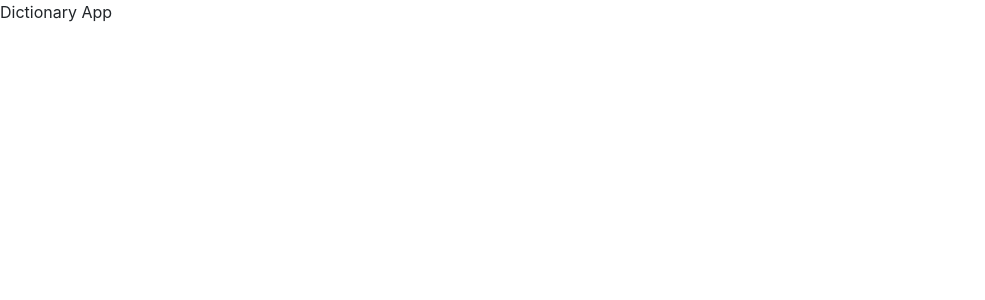
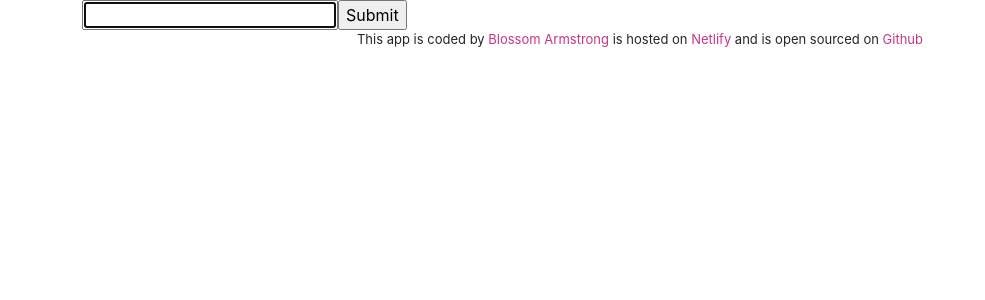
Before and after one commit to BLSSMA/dictionary-app, a React (Create React App) app: page / in a window 1280 px wide. Shown: the top 300 px of the page, without its empty margins (0-985 px from the left). Built offline with nearby package versions, Linux system fonts and the light colour scheme.

Commit message:
created basic search function and keyword storage

```diff
--- a/src/App.css
+++ b/src/App.css
@@ -0,0 +1,8 @@
+footer{
+    text-align: center;
+    font-size: small;
+}
+footer a{
+    text-decoration: none;
+    color:rgb(198, 54, 133);
+}
--- a/src/App.js
+++ b/src/App.js
@@ -1,11 +1,15 @@
 import './App.css';
+import Dictionary from "./Dictionary";
 
 function App() {
   return (
     <div className="App">
-      <header className="App-header">
-        Dictionary App
-      </header>
+      <div className="container">
+        <Dictionary />
+        <footer>
+          This app is coded by <a href='https://www.shecodes.io/graduates/123692-blossom-armstrong'>Blossom Armstrong</a> is hosted on <a href='https://app.netlify.com/sites/stalwart-starship-237871/overview'>Netlify</a> and is open sourced on <a href='https://github.com/BLSSMA/dictionary-app'>Github</a>
+        </footer>
+      </div>
     </div>
   );
 }
--- /dev/null
+++ b/src/Dictionary.js
@@ -0,0 +1,24 @@
+import React, {useState} from "react";
+import "./Dictionary.css"
+
+export default function Dictionary(){
+    let [keyWord, setKeyword] = useState("");
+
+function search(event){
+    event.preventDefault();
+    alert(`searching for ${keyWord}`);
+ }
+function handleKeyWordChange(event){
+    setKeyword(event.target.value);
+
+    }
+
+    return <div className="Dictionary">
+        <div>
+            <form onSubmit={search}>
+                <input type="search" autoFocus={true} onChange={handleKeyWordChange}/>
+                <input type="submit" />
+            </form>
+        </div>
+    </div>;
+}
```
Also changed, not shown: src/Dictionary.css (added).
